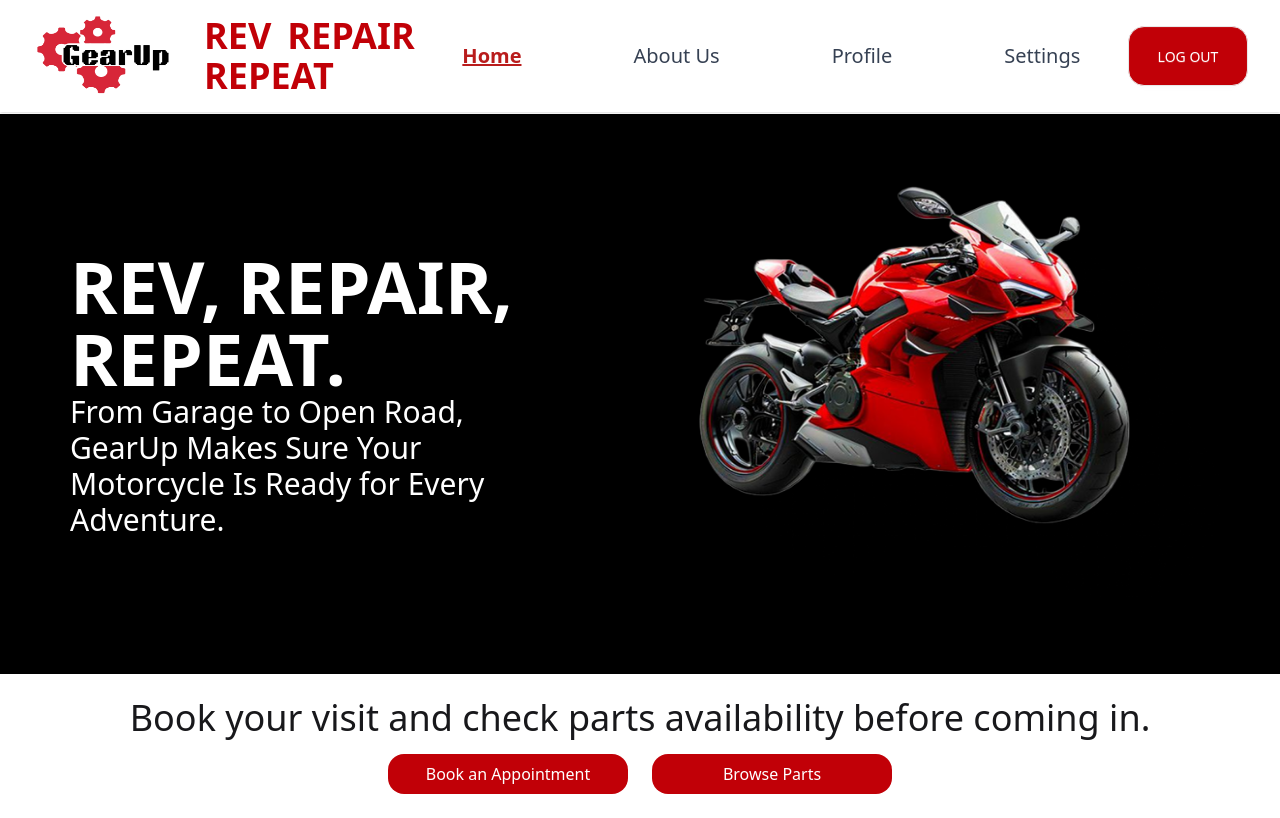
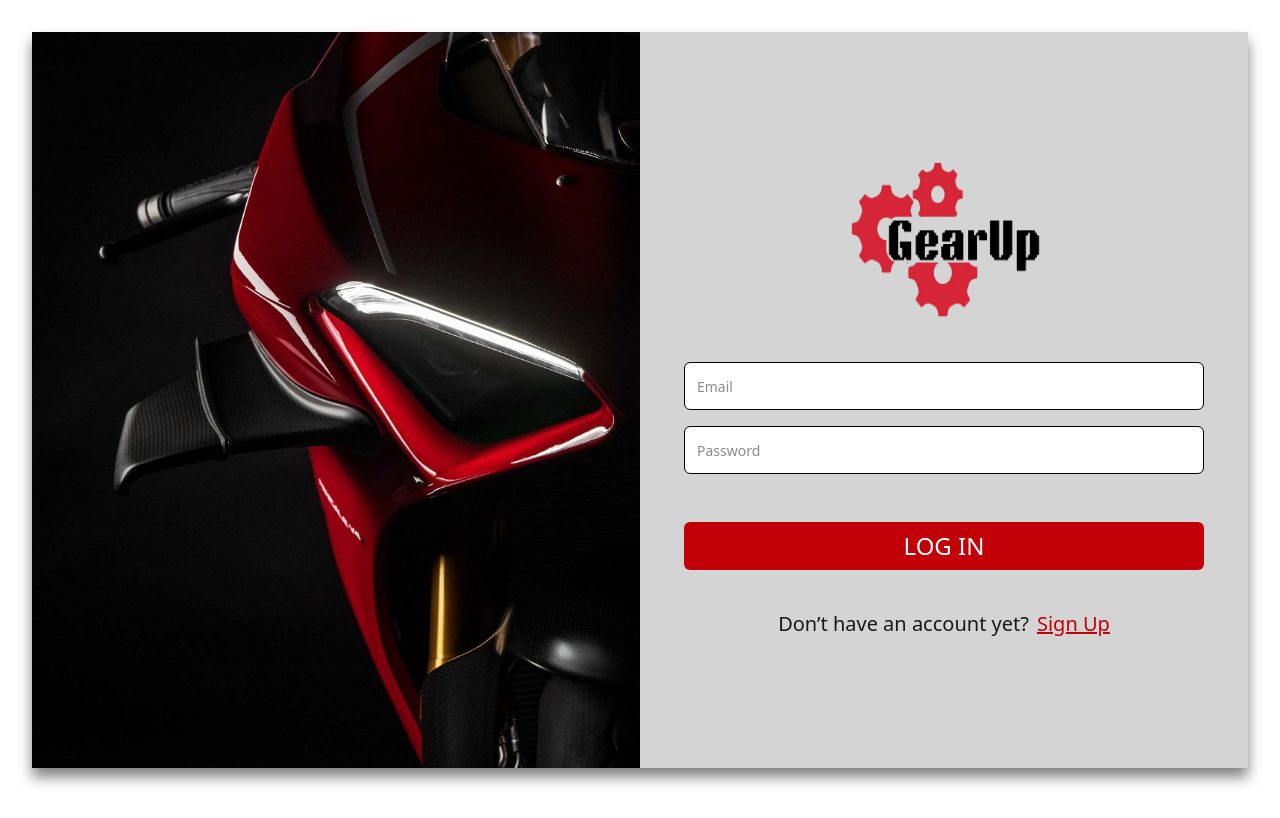
Before and after one commit to jellyayce/practice, a React (Vite) app in the folder my-project/: page / in a window 1280 px wide. Built offline with nearby package versions, Linux system fonts and the light colour scheme.

Commit message:
Added Login Page

```diff
--- a/my-project/src/App.jsx
+++ b/my-project/src/App.jsx
@@ -4,6 +4,7 @@ import AboutUs from './components/AboutUs'
 import BrowsePage from './components/BrowsePage'
 import AppointmentPage from './components/AppointmentPage'
 import LogoutModal from './components/LogoutModal'
+import Login from './components/Login'
 import { BrowserRouter, Routes, Route } from 'react-router-dom';
 import Profile from './components/Profile'
 import Settings from './components/Settings'
@@ -13,7 +14,8 @@ function App() {
   return (
     <BrowserRouter>
       <Routes>
-        <Route path="/" element={<Dashboard />} />
+        <Route path="/" element={<Login />} />
+        <Route path="/Dashboard" element={<Dashboard />} />
         <Route path="/AboutUs" element={<AboutUs />} />
         <Route path="/BrowsePage" element={<BrowsePage />} />
         <Route path="/AppointmentPage" element={<AppointmentPage />} />
--- /dev/null
+++ b/my-project/src/components/Login.jsx
@@ -0,0 +1,28 @@
+import React from 'react'
+import { useNavigate } from "react-router-dom";
+
+export default function Login() {
+    const navigate = useNavigate();
+    function navigateToDashboard(){
+        navigate('/Dashboard');
+    }
+  return (
+    <div className='flex flex-row w-screen h-screen p-8 drop-shadow-xl/50'>
+        <div className='flex flex-1'>
+            <img src="loginpic1.jpg" alt="" className='h-full w-full'/>
+        </div>
+        <div className='flex flex-1 flex-col justify-center items-center bg-neutral-300 gap-10'>
+            <img src="gearuplogo.png" alt="" className='h-40 w-50'/>
+            <div className='flex flex-col gap-4'>
+                <input type="text" placeholder="Email" className="input border border-black bg-white rounded-md h-12 w-130" />
+                <input type="Password" placeholder="Password" className="input border border-black bg-white rounded-md h-12 w-130" />
+                <button className='bg-red-700 text-2xl text-white rounded-md h-12 mt-8' onClick={navigateToDashboard}>LOG IN</button>
+            </div>
+            <div className='flex flex-row gap-2'>
+                <p className='text-xl'>Don’t have an account yet?</p>
+                <a href="" className='text-xl text-red-700 underline'>Sign Up</a>
+            </div>
+        </div>
+    </div>
+  )
+}
```
Also changed, not shown: my-project/public/gearuplogo.png, my-project/public/loginpic1.jpg (added).
